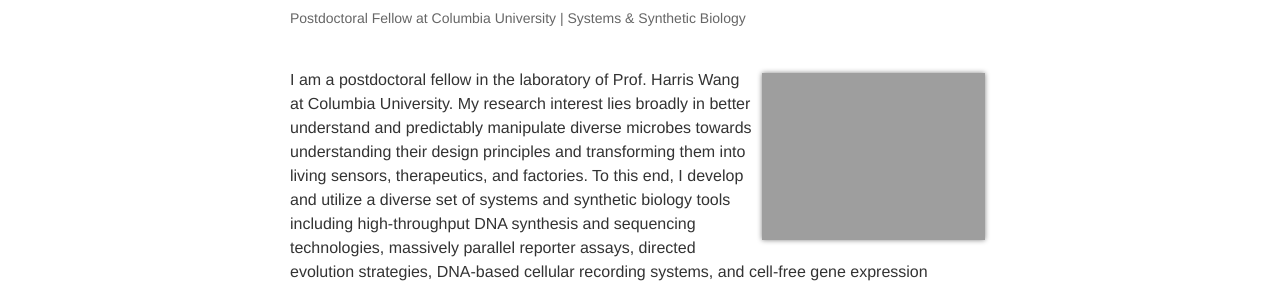
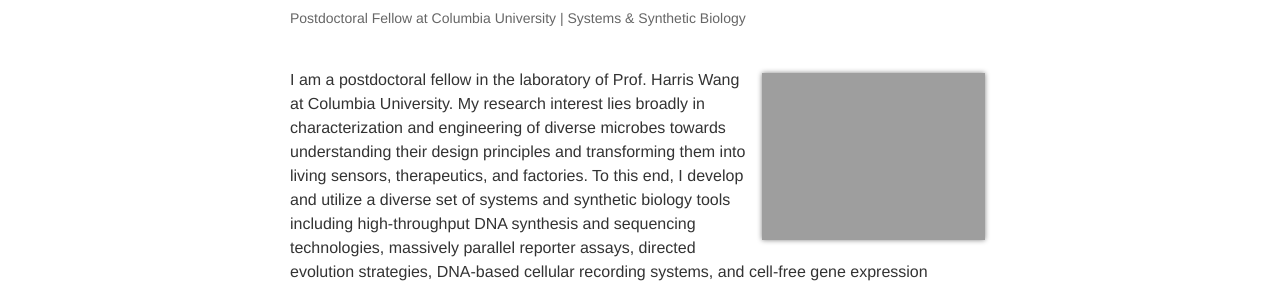
Before and after one commit to ssyim/ssyim.github.io, a Jekyll site: the page built from _pages/1_about.md, in a window 1280 px wide and 900 px high. Shown: the part 146-433 px from the top of the window. Built offline with Jekyll 4.4.1, drawn with Linux system fonts in a browser that asks for light colours; some web fonts are replaced; some of the changed text lies outside the part shown.

Commit message:
Update 1_about.md

```diff
--- a/_pages/1_about.md
+++ b/_pages/1_about.md
@@ -12,7 +12,7 @@
 social: true
 ---
 
-I am a postdoctoral fellow in the laboratory of Prof. Harris Wang at Columbia University. My research interest lies broadly in better understand and predictably manipulate diverse microbes towards understanding their design principles and transforming them into living sensors, therapeutics, and factories. To this end, I develop and utilize a diverse set of systems and synthetic biology tools including high-throughput DNA synthesis and sequencing technologies, massively parallel reporter assays, directed evolution strategies, DNA-based cellular recording systems, and cell-free gene expression systems.
+I am a postdoctoral fellow in the laboratory of Prof. Harris Wang at Columbia University. My research interest lies broadly in characterization and engineering of diverse microbes towards understanding their design principles and transforming them into living sensors, therapeutics, and factories. To this end, I develop and utilize a diverse set of systems and synthetic biology tools including high-throughput DNA synthesis and sequencing technologies, massively parallel reporter assays, directed evolution strategies, DNA-based cellular recording systems, and cell-free gene expression systems.
 
 I received my Ph.D. degree in Chemical and Biomolecular Engineering from KAIST, where I worked with Prof. Ki Jun Jeong. My dissertation work focused on developing genetic tools for a food-grade industrial microbe, <i>Corynebacterium glutamicum</i>, and extending its carbon substrate range towards raw plant biomass for consolidated bioprocessing and biomanufacturing.
 
```
